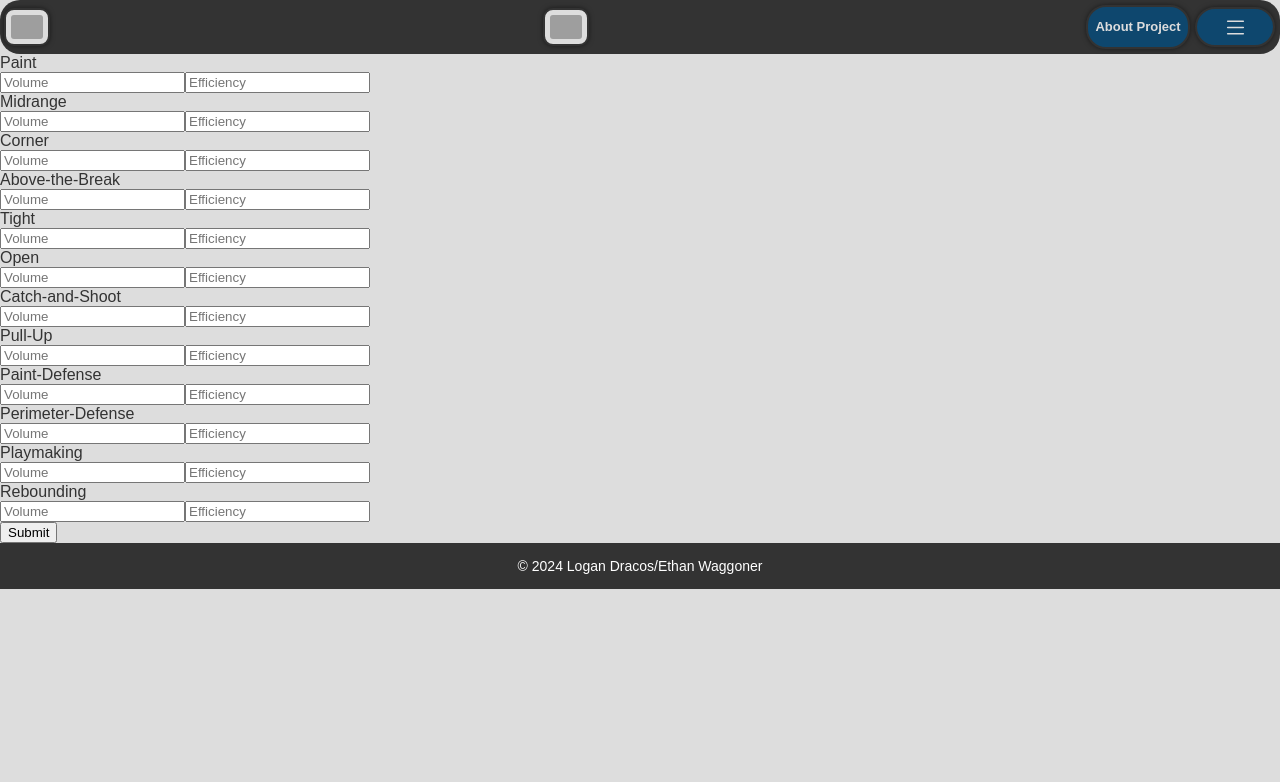
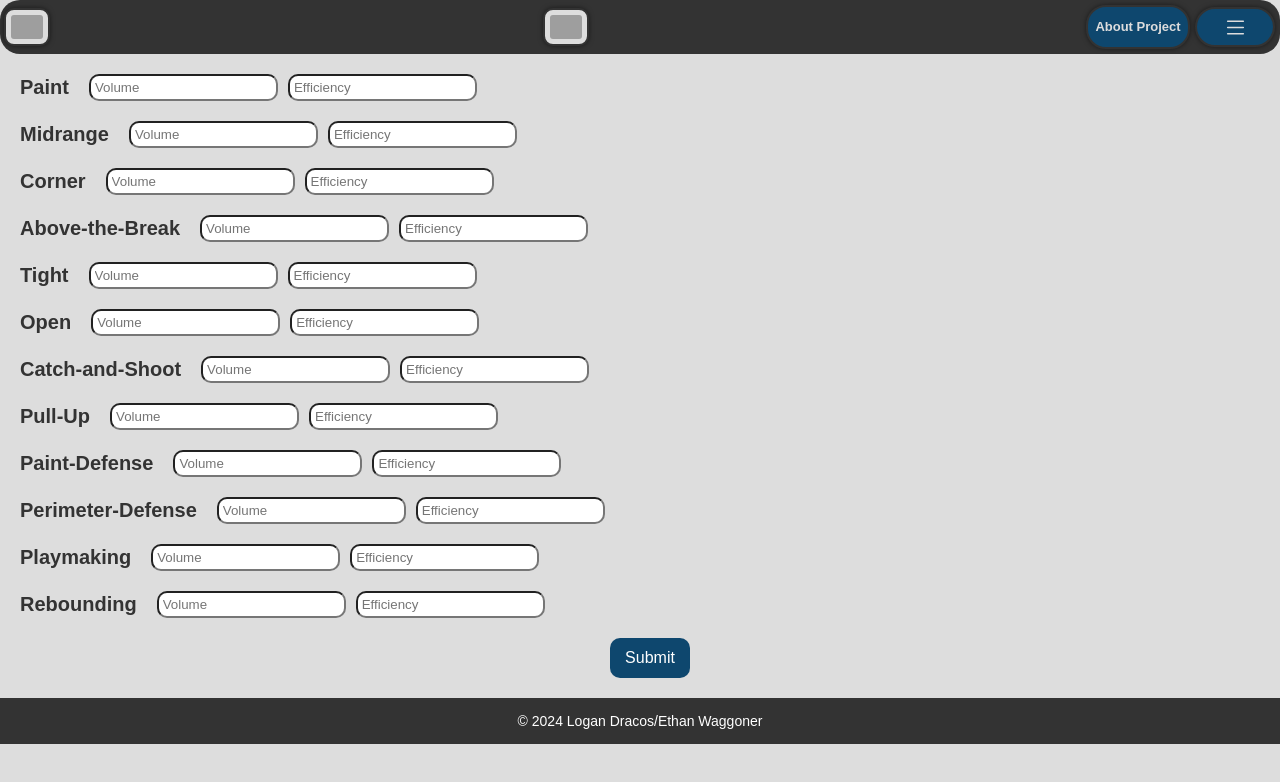
Before and after one commit to dracos-l/pickupcompsv2, a React (Create React App) app: page /Edit in a window 1280 px wide. Shown: the top 782 px of the page. Built offline with nearby package versions, Linux system fonts and the light colour scheme; grey boxes are pictures that could not be loaded.

Commit message:
Edit styling done(basically)

```diff
--- a/src/App.css
+++ b/src/App.css
@@ -668,6 +668,11 @@ strong {
 }
 
 .editWrapper {
+  display: flex;
+  flex-direction: column;
+  align-items: left;
+  margin-top: 20px;
+  margin-left: 20px;
   animation: fadeIn 3s;
   animation-fill-mode: forwards;
 }
@@ -678,6 +683,51 @@ strong {
   to {
     opacity: 1;
   }
+}
+.editWrapper .question-container {
+  display: flex;
+  align-items: center;
+  margin-bottom: 20px;
+}
+.editWrapper .question-title {
+  margin-right: 20px;
+  font-weight: bold;
+  font-size: 20px;
+}
+.editWrapper .input-container {
+  display: flex;
+  gap: 10px;
+}
+.editWrapper .editInput1, .editWrapper .editInput2 {
+  width: 100%;
+  padding: 4px;
+  box-sizing: border-box;
+  border-radius: 10px;
+}
+.editWrapper .editInput1:hover, .editWrapper .editInput2:hover {
+  border: 3px solid #0e476e;
+}
+.editWrapper .editInput1:focus, .editWrapper .editInput2:focus {
+  border: 4px solid #0e476e;
+  box-shadow: 0 0 10px 0 rgba(0, 0, 0, 0.5);
+}
+.editWrapper button {
+  background-color: #0e476e;
+  color: #fff;
+  border: none;
+  font-size: 16px;
+  text-align: center;
+  margin: 0 auto;
+  cursor: pointer;
+  transition: background-color 0.3s ease;
+  border-radius: 10px;
+  width: 80px;
+  height: 40px;
+  margin-bottom: 20px;
+}
+.editWrapper button:hover {
+  background-color: #0056b3; /* Button background color on hover */
+  box-shadow: 0 0 10px 0 rgba(0, 0, 0, 0.5);
 }
 
 footer {
--- a/src/App.scss
+++ b/src/App.scss
@@ -740,6 +740,11 @@ strong {
 }
 
 .editWrapper{
+  display: flex;
+  flex-direction: column;
+  align-items: left;
+  margin-top: 20px;
+  margin-left: 20px;
   animation: fadeIn 3s;
   animation-fill-mode: forwards;
     //animation
@@ -751,6 +756,61 @@ strong {
         opacity: 1;
       }
     }
+
+  .question-container {
+    display: flex;
+    align-items: center;
+    margin-bottom: 20px;
+  }
+  .question-title {
+    margin-right: 20px;
+    font-weight: bold;
+    //more styling
+    font-size: 20px;
+  }
+  .input-container {
+    display: flex;
+    gap: 10px;
+
+  }
+  .editInput1, .editInput2{
+    width: 100%;
+    padding: 4px;
+    box-sizing: border-box;
+    //rounded
+    border-radius: 10px;
+    &:hover {
+      border: 3px solid $primary-color;
+    }
+    &:focus{
+      border: 4px solid $primary-color;
+      //shadow
+      box-shadow: 0 0 10px 0 rgba(0,0,0,0.5);
+    }
+  }
+
+
+  button{
+    background-color: $primary-color;
+    color: #fff;
+    border: none;
+    font-size: 16px;
+    //center text
+    text-align: center;
+    //center button on page
+    margin: 0 auto;
+    cursor: pointer;
+    transition: background-color 0.3s ease;
+    //add padding
+    //rounded
+    border-radius: 10px;
+    //size
+    width: 80px;
+    height: 40px;
+    margin-bottom: 20px;
+    //align center
+    @include buttonHover;
+  }
 }
 
 
--- a/src/components/Edit.js
+++ b/src/components/Edit.js
@@ -81,23 +81,29 @@ const EditPage = () => {
   return (
     <div className={isVisible ? 'visible' : 'hidden'}>
         <div className = "editWrapper">
+            <div className = "editQuestions">
             {questions.map((question) => (
-            <div key={question.id}>
-            <div>{question.title}</div>
+                <div key={question.id} className="question-container">
+                <div className="question-title">{question.title}</div>
+                <div className="input-container">
                 <input
                     type="text"
                     value={formData[question.id].answer1}
                     onChange={(e) => handleInputChange(question.id, 1, e.target.value)}
                     placeholder="Volume"
+                    className = "editInput1"
                 />
                 <input
                     type="text"
                     value={formData[question.id].answer2}
                     onChange={(e) => handleInputChange(question.id, 2, e.target.value)}
                     placeholder="Efficiency"
+                    className = "editInput2"
                 />
                 </div>
+                </div>
             ))}
+        </div>
         <button onClick={handleSubmit}>Submit</button>
         </div>
     </div>
```
Also changed, not shown: 1 other file (tests, documents, lock files or other folders). Lines whose indentation alone changed are shown as unchanged.
